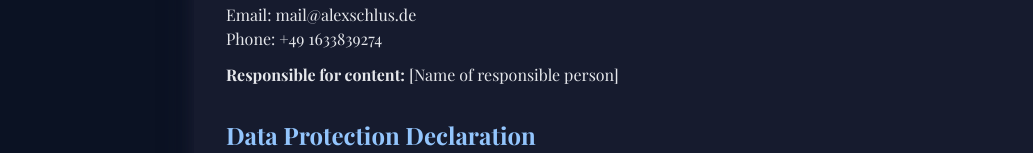
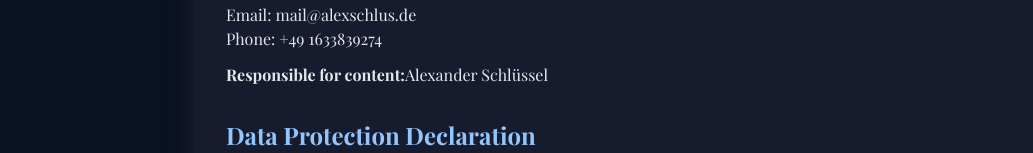
Before and after one commit to alexschlus/meetzy, a React (Vite) app: page /imprint in a window 1280 px wide. Shown: the part 425-578 px from the top of the page, without its empty margins (14-1047 px from the left). Built offline with nearby package versions, Linux system fonts and the light colour scheme.

Commit message:
Update ImprintPage.tsx

```diff
--- a/src/pages/ImprintPage.tsx
+++ b/src/pages/ImprintPage.tsx
@@ -34,7 +34,7 @@ const ImprintPage = () => {
                   Email: mail@alexschlus.de<br />
                   Phone: +49 1633839274
                 </p>
-                <p><strong>Responsible for content:</strong> [Name of responsible person]</p>
+                <p><strong>Responsible for content:</strong>Alexander Schlüssel</p>
               </div>
             </section>
 
```
